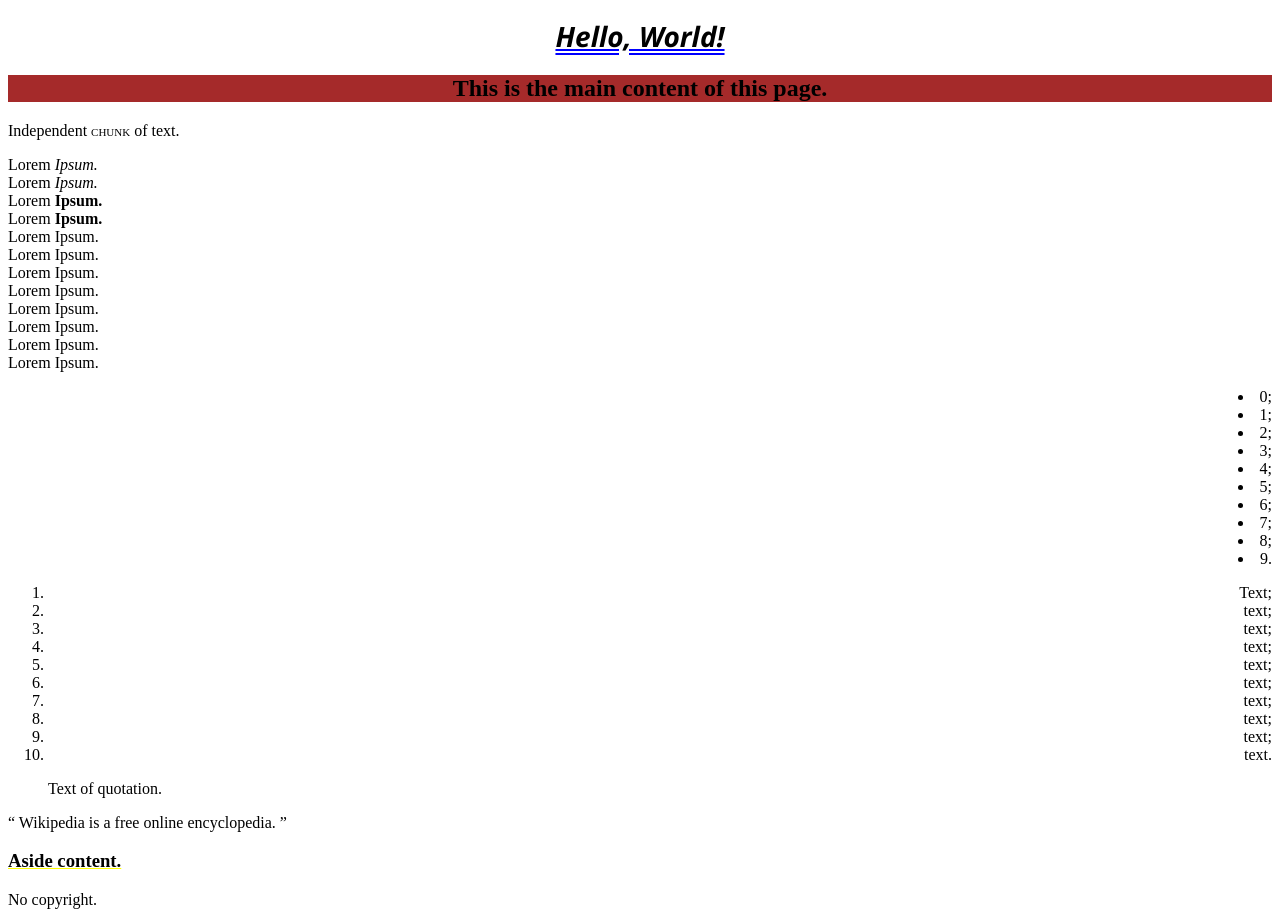
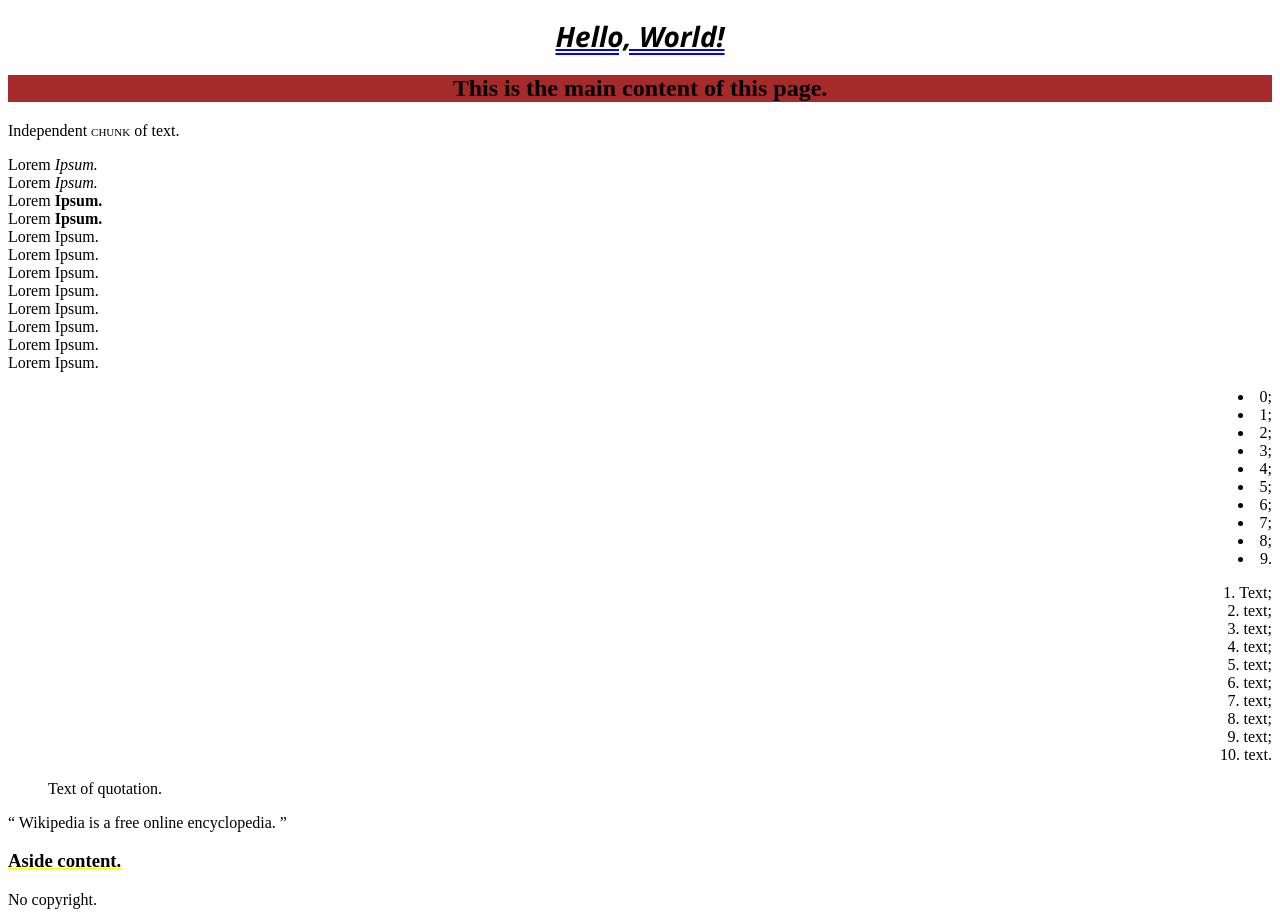
Before and after one commit to Rijngshaffen/test, a plain HTML site: page index.html in a window 1280 px wide. Shown: the part 176-1093 px from the top of the page. Drawn offline with Linux system fonts and the light colour scheme.

Commit message:
list fix

```diff
--- a/index.html
+++ b/index.html
@@ -60,7 +60,8 @@
                     <li>8;</li>
                     <li>9.</li>
                 </ul>
-                <ol>
+
+                <ol style="list-style-position: inside;">
                     <li>Text;</li>
                     <li>text;</li>
                     <li>text;</li>
```
